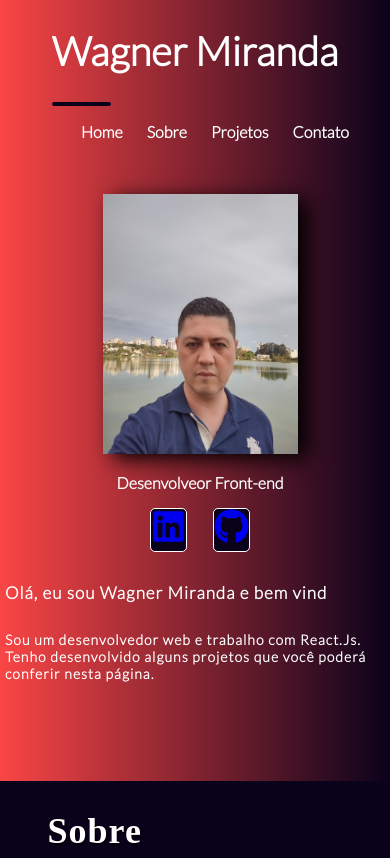
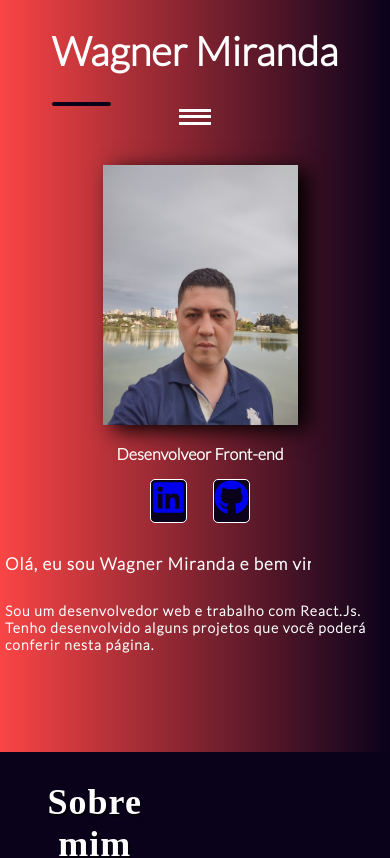
Before and after one commit to wagnermm/portfolio, a React (Create React App) app in the folder portifolio-react/: page / in a window 390 px wide. Shown: the top 858 px of the page. Built offline with nearby package versions, Linux system fonts and the light colour scheme; a web font is replaced by a local one.

Commit message:
finalizado menu mobile

```diff
--- a/portifolio-react/package.json
+++ b/portifolio-react/package.json
@@ -39,6 +39,6 @@
   },
   "devDependencies": {
     "bootstrap": "^5.2.3",
-    "react-icons": "^4.8.0"
+    "react-icons": "^4.9.0"
   }
 }
--- a/portifolio-react/src/Components/Header/Header.css
+++ b/portifolio-react/src/Components/Header/Header.css
@@ -11,33 +11,50 @@
     font-size: 40px;
 }
 
-.line {
+.lineTitleDown {
     width: 55px;
     border: 2px solid #0a021b;
     border-radius: 5px;
     animation: gow-line 5s linear;
 }
 
-.list-items {
+.nav__menu {
     display: flex;
     flex-direction: row;
     justify-content: center;
+    align-items: center;
     gap: 1.5rem;
 }
 
-#links li {
+.nav li {
     cursor: pointer;
     font-size: 18px;
+    padding: 5px;
     list-style-type: none;
 }
 
-#links a {
+.nav a {
     color: #fff;
     text-decoration: none;
+    padding: 5px;
 }
 
 a:hover {
     text-shadow: 1px 1px 1px #fff;
+    border-bottom: 3px solid #0a021b;
+}
+
+.nav__toggler div{
+    width: 2rem;
+    height: 0.2rem;
+    margin: 0.2rem;
+    background: #fff;
+    transition: 0.4s ease-in;
+}
+
+.nav__toggler {
+    cursor: pointer;
+    display: none;
 }
 
 @keyframes gow-line{
@@ -61,12 +78,16 @@ a:hover {
     .portifolio-header h1 {
         font-size: 30px;
     }
-    #links li {
+    .nav li {
         font-size: 16px;
+        padding: 0;
+    }
+    .nav a {
+        padding: 0;
     }
 }
 
-@media (max-width: 720px) {
+@media (max-width: 768px) {
     .portifolio-header {
         display: flex;
         flex-direction: column;
@@ -74,6 +95,35 @@ a:hover {
     }
     .portifolio-header h1 {
         font-size: 35px;
+    }
+    .nav__menu{
+        flex-direction: column;
+        position: fixed;
+        top: 7vh;
+        right: 0;
+        width: 30%;
+        height: 60vh;
+        background: rgba(10, 2, 27, 0.6);
+        transform: translateX(100%);
+        transition: 0.5 ease-in;
+    }
+    a:hover {
+        border-bottom: 3px solid #fa4545;
+    }
+    .nav__toggler {
+        display: block;
+    }
+    .nav__active {
+        transform: translateX(0);
+    }
+    .toggle .line1 {
+        transform: rotate(-45deg) translate(-4px, 5px);
+    }
+    .toggle .line2 {
+        opacity: 0;
+    }
+    .toggle .line3 {
+        transform: rotate(45deg) translate(-4px, -5px);
     }
 }
 
--- a/portifolio-react/src/Components/Header/Header.jsx
+++ b/portifolio-react/src/Components/Header/Header.jsx
@@ -1,31 +1,32 @@
 import { useState } from 'react';
-import './Header.css'
-import 'bootstrap'
+import './Header.css';
 
 const Header =()=> {
-    const {active, setMode} = useState(false)
-    const toggleMode =()=> {
-      setMode(!active)
-    }
+    const [active, setActive] = useState("nav__menu");
+    const [toggleIcon, setToggleIcon] = useState("nav__toggler")
+    const navToggle = ()=> {
+      active === 'nav__menu' ? setActive('nav__menu nav__active') : setActive('nav__menu')
+      toggleIcon === 'nav__toggler' ? setToggleIcon('nav__toggler toggle') : setToggleIcon('nav__toggler')
+    };
     return(
         <div className="portifolio-header">
           <div>
             <h1>Wagner Miranda</h1>
-            <div className="line"></div>
+            <div className="lineTitleDown"></div>
           </div>
-          <div className={active ? 'icon iconActive' : 'icon'}onClick={toggleMode}>
-              <div className="hamburguerIcon"></div>
-          </div>
-          <div className={active ? 'menuOpen' : 'menuClose'}>
-            <div id='links'>
-              <ul className="list-items">
-                <li id="home"><a href="index.html">Home</a></li>
-                <li id="sobre"><a href="#about">Sobre</a></li>
-                <li id="projeto"><a href="#projects">Projetos</a></li>
-                <li id="contato"><a href="#contact">Contato</a></li>
-              </ul>
+          <nav className='nav'>
+            <ul className={active}>
+              <li className='nav__item' id="home"><a href="index.html">Home</a></li>
+              <li className='nav__item' id="sobre"><a href="#about">Sobre</a></li>
+              <li className='nav__item' id="projeto"><a href="#projects">Projetos</a></li>
+              <li className='nav__item' id="contato"><a href="#contact">Contato</a></li>
+            </ul>
+            <div onClick={navToggle} className={toggleIcon}>
+                <div className='line1'></div>
+                <div className='line2'></div>
+                <div className='line3'></div>
             </div>
-          </div>
+          </nav>
         </div>
     )
 }
--- a/portifolio-react/src/Components/Projects/Projects.css
+++ b/portifolio-react/src/Components/Projects/Projects.css
@@ -44,14 +44,6 @@
     height: 200px;
 }
 
-@keyframes animation-cards {
-    0% {width: 25%; height: 200px;}
-
-    50% {width: 24%; height: 190px;}
-
-    100% {width: 25%; height: 200px;}
-}
-
 @media (max-width: 720px) {
     .main-project {
         margin-top: 1rem;
```
Also changed, not shown: 1 other file (tests, documents, lock files or other folders).
